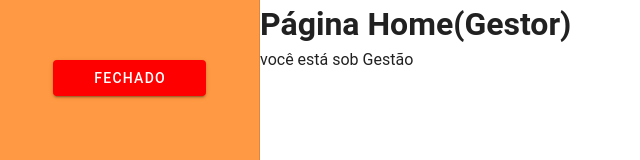
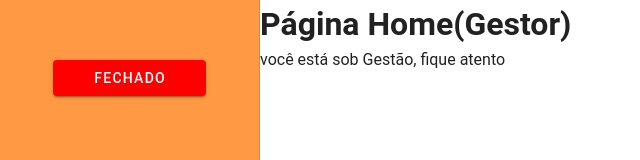
Before and after one commit to org-chef-digital/chef-digital-web, a Vue app: page /home in a window 1280 px wide. Shown: the top 160 px of the page, without its empty margins (0-640 px from the left). Built offline with nearby package versions, Linux system fonts and the light colour scheme.

Commit message:
:sparkles: feat: correção tela de login - desenvolvimento navbar & home

```diff
--- a/src/pages/Home-page.vue
+++ b/src/pages/Home-page.vue
@@ -3,7 +3,7 @@
       <v-main>
         <navbar />
         <h1>Página Home(Gestor)</h1>
-        <p>você está sob Gestão</p>
+        <p>você está sob Gestão, fique atento</p>
       </v-main>
     </v-app>
   </template>
```
